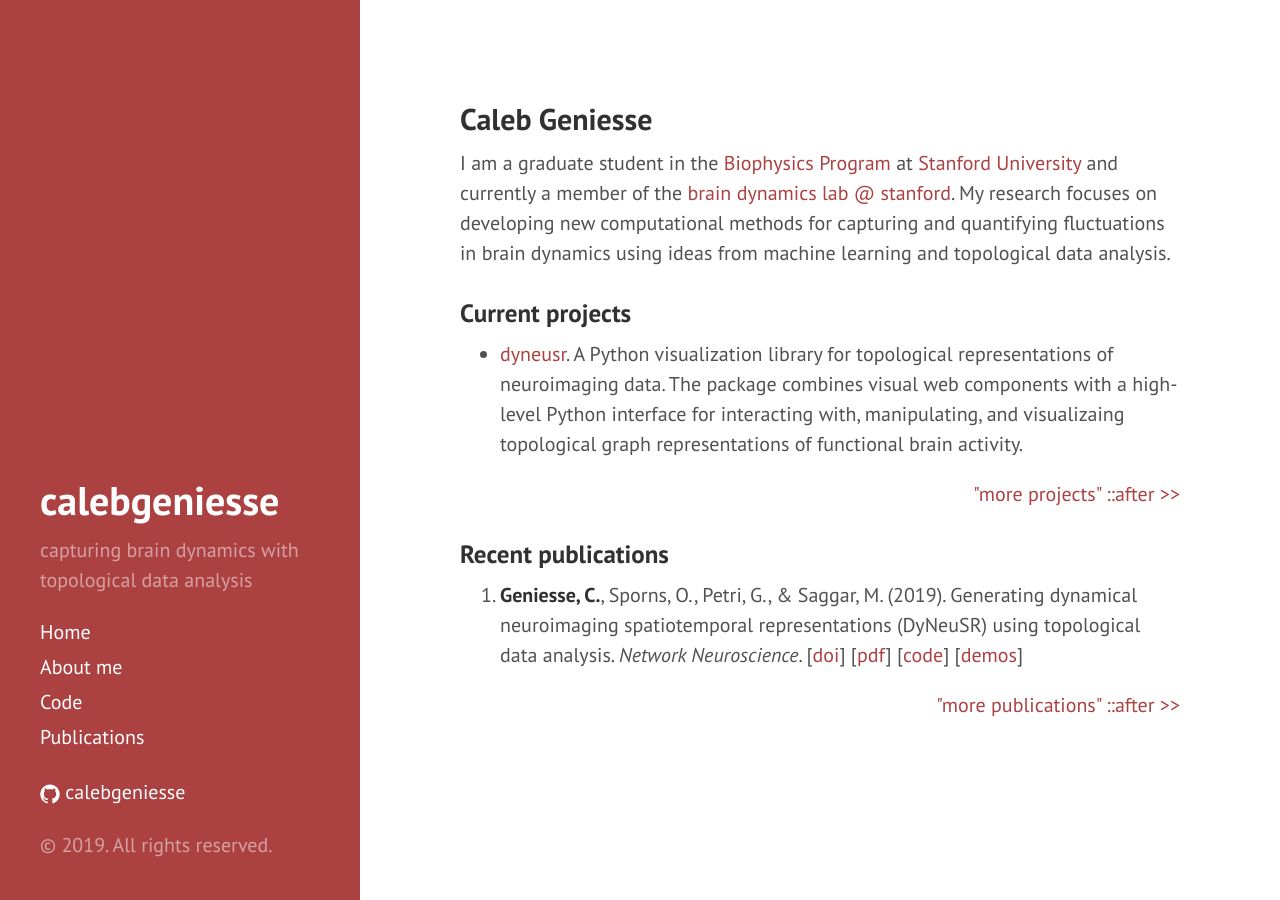
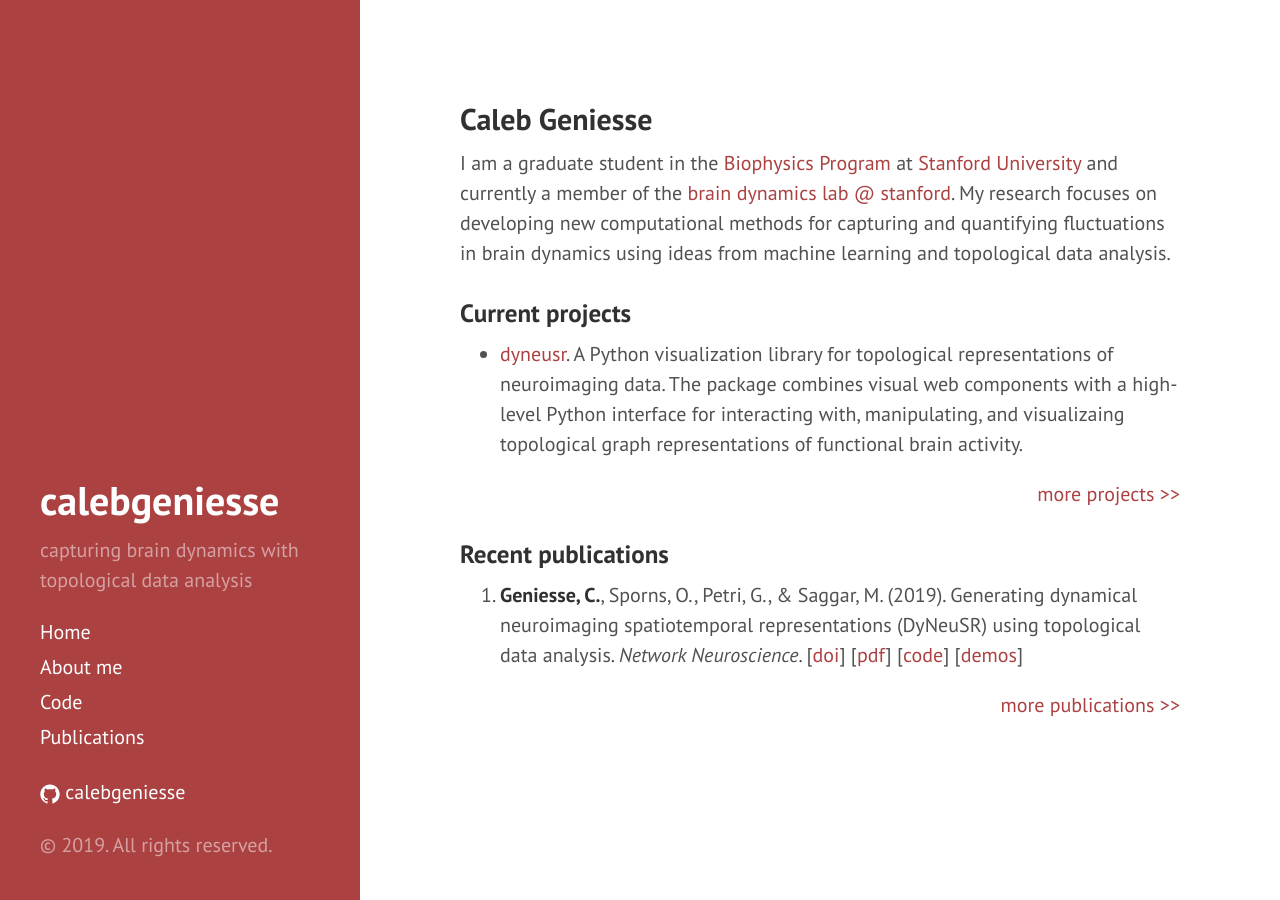
Before and after one commit to calebgeniesse/calebgeniesse.github.io, a Jekyll site: the page built from index.md, in a window 1280 px wide. Built offline with Jekyll 4.4.1, drawn with Linux system fonts in a browser that asks for light colours.

Commit message:
fix div.more

```diff
--- a/index.md
+++ b/index.md
@@ -8,15 +8,13 @@ title: Home
 I am a graduate student in the [Biophysics Program](http://med.stanford.edu/biophysics.html) at [Stanford University](https://www.stanford.edu/) and currently a member of the [brain dynamics lab @ stanford](http://web.stanford.edu/group/bdl/). My research focuses on developing new computational methods for capturing and quantifying fluctuations in brain dynamics using ideas from machine learning and topological data analysis.
 
 
-
 ### Current projects
 
 - [dyneusr](https://braindynamicslab.github.io/dyneusr/). A Python visualization library for topological representations of neuroimaging data. The package combines visual web components with a high-level Python interface for interacting with, manipulating, and visualizaing topological graph representations of functional brain activity.
 
 <div class="more">
-	<a href="code/">"more projects" ::after</a>
+	<a href="code/">more projects</a>
 </div>
-
 
 
 ### Recent publications
@@ -25,5 +23,5 @@ I am a graduate student in the [Biophysics Program](http://med.stanford.edu/biop
 
 
 <div class="more">
-	<a href="publications/">"more publications" ::after</a>
+	<a href="publications/">more publications</a>
 </div>
```
